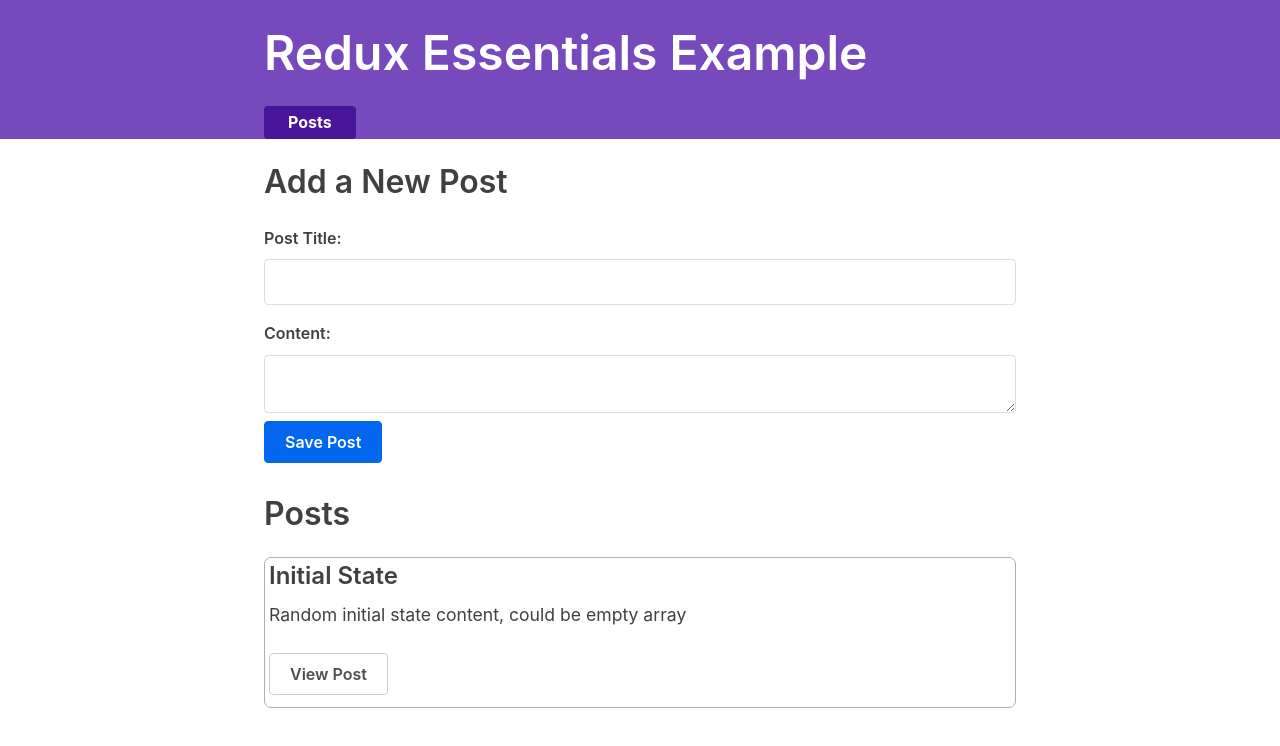
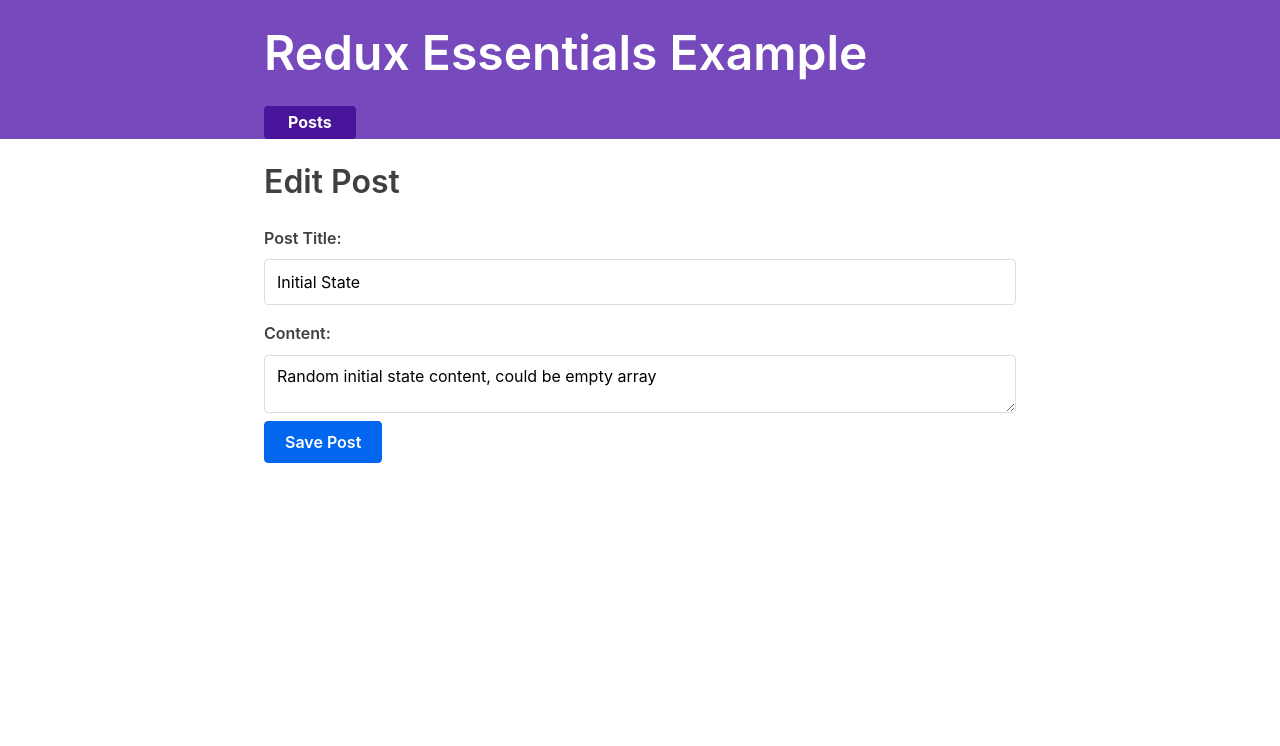
Before and after one commit to Eperuza/redux_tutorial, a React (Create React App) app: page /editPost/1 in a window 1280 px wide. Before the commit this address led to /. Shown: the top 746 px of the page. Built offline with nearby package versions, Linux system fonts and the light colour scheme; what @mswjs/data, mock-socket, txtgen would draw is missing.

Commit message:
posts slices done. starting users slice

```diff
--- a/src/App.js
+++ b/src/App.js
@@ -10,6 +10,7 @@
 import {PostsList} from './features/posts/PostsList'
 import {AddPostForm} from './features/posts/AddPostForm'
 import {SinglePostPage} from './features/posts/SinglePostPage'
+import {EditPostForm} from './features/posts/EditPostForm'
 
 function App() {
   return (
@@ -28,6 +29,7 @@
             )}
           />
           <Route exact path ="/posts/:postId" component = {SinglePostPage}/>
+          <Route exact path ="/editPost/:postId" component = {EditPostForm}/>
           <Redirect to="/" />
         </Switch>
       </div>
--- a/src/features/posts/AddPostForm.js
+++ b/src/features/posts/AddPostForm.js
@@ -24,11 +24,7 @@
   const onSavePostClicked = () => {
     if (title && content) {
       dispatch(
-        postAdded({
-          id: nanoid(), //redux function to generate an id for us
-          title,
-          content
-        })
+        postAdded(title, content)
       )
     //reset the fields
     setTitle('')
--- a/src/features/posts/EditPostForm.js
+++ b/src/features/posts/EditPostForm.js
@@ -4,9 +4,50 @@
 import { postUpdated } from './postsSlice'
 
 export const EditPostForm = ({match}) => {
+
+  const {postId} = match.params
+  const post = useSelector(state => state.posts.find(post => post.id === postId))
+
+  const [title, setTitle] = useState(post.title)
+  const [content, setContent] = useState(post.content)
+
+  const dispatch = useDispatch()
+  const history = useHistory()
+
+  const onTitleChanged = e => setTitle(e.target.value)
+  const onContentChanged = e => setContent(e.target.value)
+
+  const onSavePostClicked = () => {
+    if (title && content) {
+      dispatch(postUpdated({ id: postId, title, content }))
+      history.push(`/posts/${postId}`)
+    }
+  }
+
   return (
-    <div>
-
-    </div>
+    <section>
+      <h2>Edit Post</h2>
+      <form>
+        <label htmlFor="postTitle">Post Title:</label>
+        <input
+          type="text"
+          id="postTitle"
+          name="postTitle"
+          placeholder="What's on your mind?"
+          value={title}
+          onChange={onTitleChanged}
+        />
+        <label htmlFor="postContent">Content:</label>
+        <textarea
+          id="postContent"
+          name="postContent"
+          value={content}
+          onChange={onContentChanged}
+        />
+      </form>
+      <button type="button" onClick={onSavePostClicked}>
+        Save Post
+      </button>
+    </section>
   )
 }
--- a/src/features/posts/SinglePostPage.js
+++ b/src/features/posts/SinglePostPage.js
@@ -1,5 +1,6 @@
 import React from 'react'
 import { useSelector } from 'react-redux'
+import {Link} from 'react-router-dom'
 
 export const SinglePostPage = ({match}) => {
 
@@ -23,6 +24,9 @@
       <article className="post">
         <h2>{post.title}</h2>
         <p className="post-content">{post.content}</p>
+        <Link to={`/editPost/${post.id}`} className="button">
+          Edit Post
+        </Link>
       </article>
     </section>
   )
--- a/src/features/posts/postsSlice.js
+++ b/src/features/posts/postsSlice.js
@@ -1,4 +1,4 @@
-import {createSlice} from '@reduxjs/toolkit'
+import {createSlice, nanoid} from '@reduxjs/toolkit'
 
 const initialState = [
     { id: '1', title: 'Initial State', content: 'Random initial state content, could be empty array' },
@@ -8,8 +8,19 @@
   name: 'posts',
   initialState,
   reducers: {
-    postAdded(state, action){
-      state.push(action.payload)
+    postAdded: {
+      reducer(state, action){
+        state.push(action.payload)
+      },
+      prepare(title, content){
+        return {
+          payload: {
+            id: nanoid(),
+            title,
+            content
+          }
+        }
+      }
     },
     postUpdated(state,action){
       const {id, title, content} = action.payload;
```
